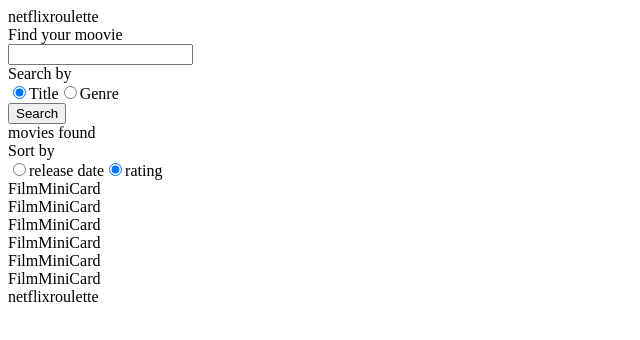
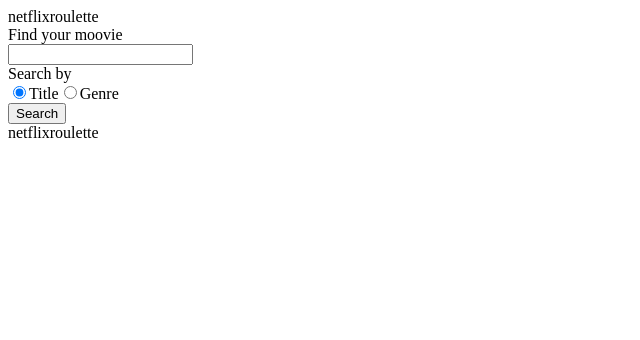
Before and after one commit to avkom/learn-react, a React app: page / in a window 1280 px wide. Shown: the top 340 px of the page, without its empty margins (0-640 px from the left). Built offline with nearby package versions, Linux system fonts and the light colour scheme.

Commit message:
Implement FilmList.

```diff
--- a/src/FilmList.jsx
+++ b/src/FilmList.jsx
@@ -5,12 +5,13 @@
     render() {
         return (
             <div>
-                <FilmMiniCard />
-                <FilmMiniCard />
-                <FilmMiniCard />
-                <FilmMiniCard />
-                <FilmMiniCard />
-                <FilmMiniCard />
+                {
+                    this.props.items.map(
+                        (item) => {
+                            <FilmMiniCard value={item} />
+                        }
+                    )
+                }
             </div>
         );
     }
--- a/src/HomePage.jsx
+++ b/src/HomePage.jsx
@@ -18,7 +18,7 @@
             <div>
                 <Header />
                 <SearchHeader onSearch={this.handleSearch}/>
-                <FilmList />
+                <FilmList items={[]}/>
                 <Footer />
             </div>
         );
--- a/src/SearchHeader.jsx
+++ b/src/SearchHeader.jsx
@@ -54,6 +54,7 @@
                     <Toggle value={this.state.searchBy} items={this.searchByItems} onChange={this.handleSearchByChange} />
                     <button type='button' onClick={this.handleSearchClick}>Search</button>
                 </div>
+                {this.state.resultCount && (
                         <div>
                             <span>{this.props.resultCount} movies found</span>
                             <div>
@@ -61,6 +62,8 @@
                                 <Toggle value={this.state.sortBy} items={this.sortByItems} onChange={this.handleSortByChange} />
                             </div>
                         </div>
+                    )
+                }
             </div>
         );
     }
```
Lines whose indentation alone changed are shown as unchanged.
